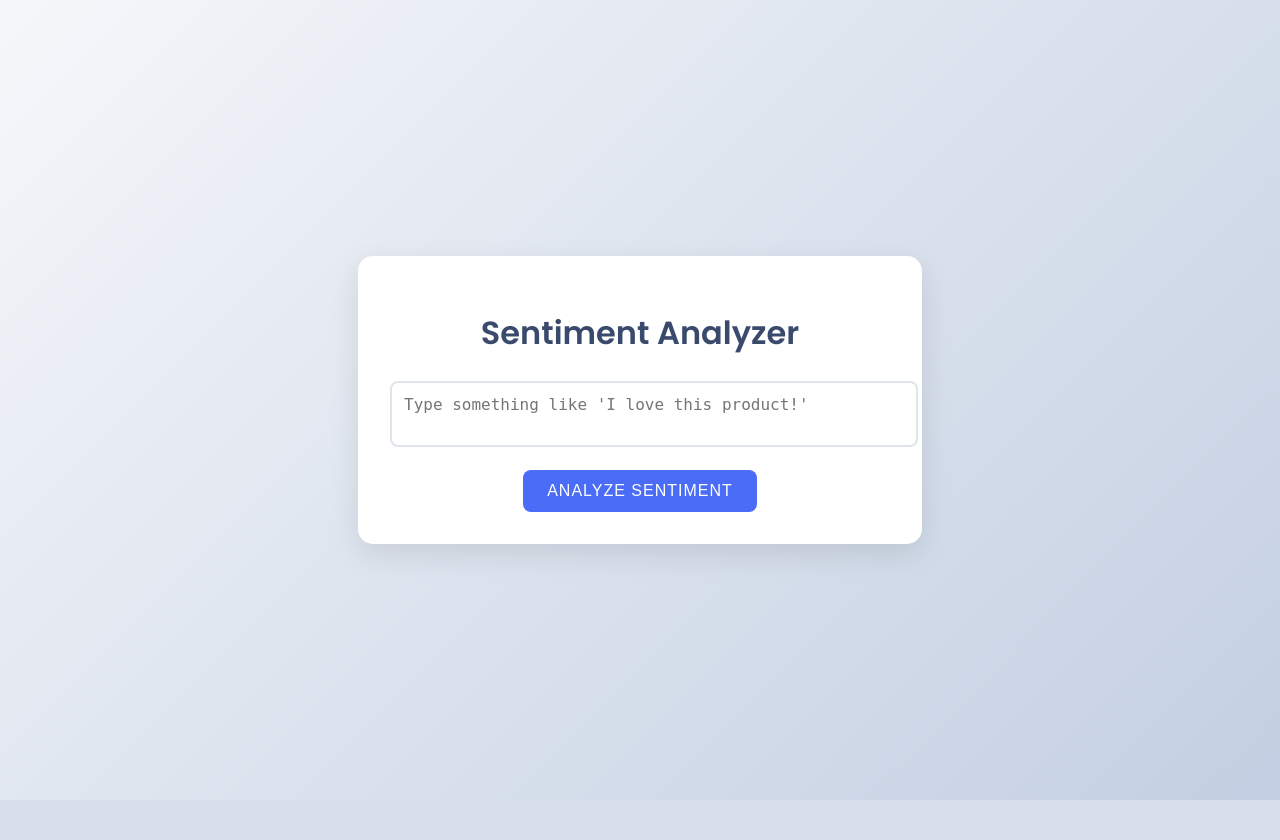
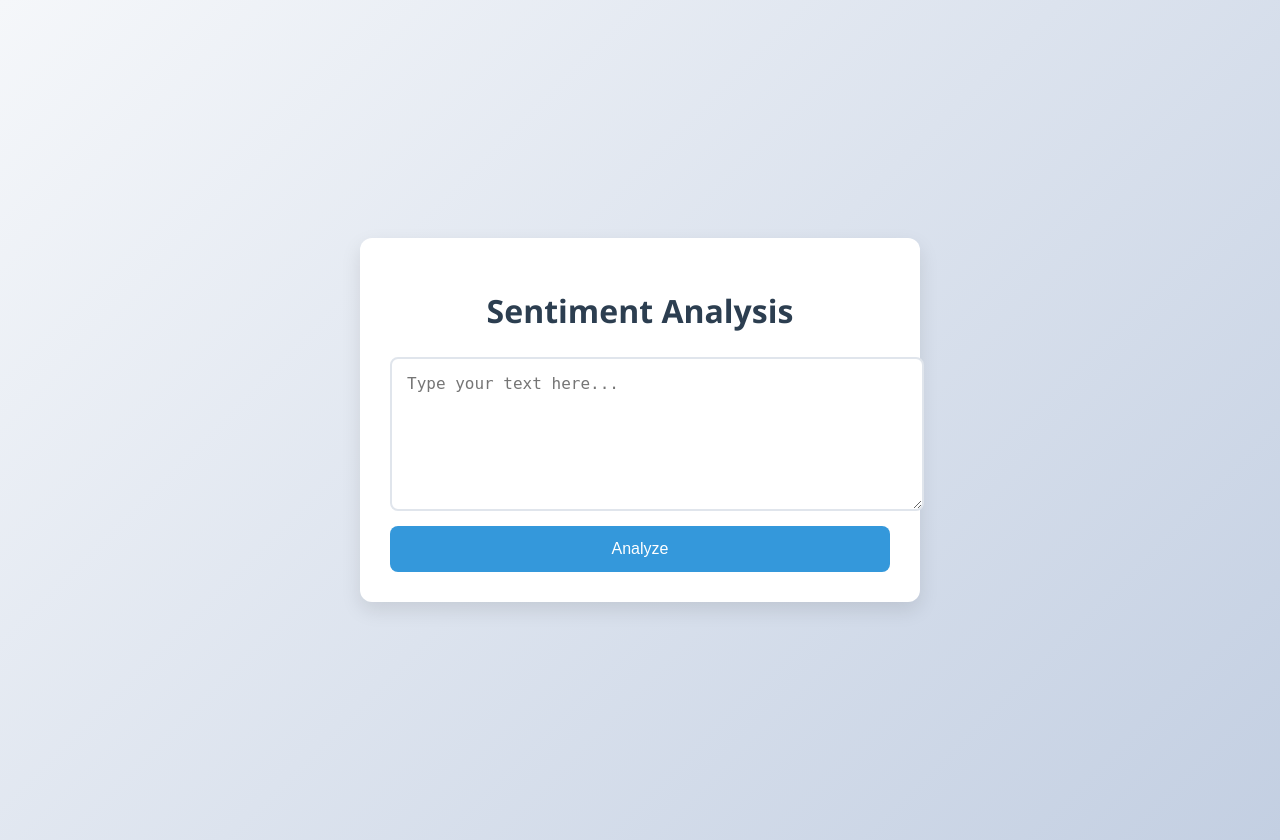
Before and after one commit to Swayam-04/sentiment, a Flask app: page / in a window 1280 px wide. Before the commit the page ends 800 px from the top, so only its background shows below. Run offline with Flask 2, Linux system fonts and the light colour scheme.

Commit message:
Update index.html

```diff
--- a/templates/index.html
+++ b/templates/index.html
@@ -2,155 +2,129 @@
 <html>
 <head>
     <title>Sentiment Analysis</title>
-  <link href="https://fonts.googleapis.com/css2?family=Poppins:wght@400;500;600&display=swap" rel="stylesheet">
     <style>
-    /* Modern Gradient Background */
+        /* Modern styling - all CSS embedded */
         body {
-      font-family: 'Poppins', sans-serif;
+            font-family: 'Segoe UI', Tahoma, Geneva, Verdana, sans-serif;
             background: linear-gradient(135deg, #f5f7fa 0%, #c3cfe2 100%);
             margin: 0;
-      padding: 0;
+            padding: 20px;
             min-height: 100vh;
             display: flex;
             justify-content: center;
             align-items: center;
         }
 
-    /* Card Design */
         .container {
             background: white;
-      border-radius: 15px;
-      box-shadow: 0 10px 30px rgba(0, 0, 0, 0.1);
-      padding: 2rem;
-      width: 90%;
+            border-radius: 12px;
+            box-shadow: 0 8px 20px rgba(0, 0, 0, 0.1);
+            padding: 30px;
+            width: 100%;
             max-width: 500px;
-      text-align: center;
         }
 
         h1 {
-      color: #3a4a6d;
-      margin-bottom: 1.5rem;
+            color: #2c3e50;
+            text-align: center;
+            margin-bottom: 25px;
             font-weight: 600;
         }
 
-    /* Input Styling */
+        form {
+            display: flex;
+            flex-direction: column;
+            gap: 15px;
+        }
+
         textarea {
             width: 100%;
-      padding: 12px;
+            padding: 15px;
             border: 2px solid #e0e5ec;
             border-radius: 8px;
             font-size: 16px;
-      resize: none;
-      margin-bottom: 1rem;
+            resize: vertical;
+            min-height: 120px;
             transition: all 0.3s ease;
         }
 
         textarea:focus {
             outline: none;
-      border-color: #4a6cf7;
-      box-shadow: 0 0 0 3px rgba(74, 108, 247, 0.1);
+            border-color: #3498db;
+            box-shadow: 0 0 0 3px rgba(52, 152, 219, 0.2);
         }
 
-    /* Button Styling */
         button {
-      background: #4a6cf7;
+            background: #3498db;
             color: white;
             border: none;
-      padding: 12px 24px;
+            padding: 14px 20px;
             border-radius: 8px;
             font-size: 16px;
+            font-weight: 500;
             cursor: pointer;
             transition: all 0.3s ease;
-      font-weight: 500;
-      text-transform: uppercase;
-      letter-spacing: 1px;
         }
 
         button:hover {
-      background: #3a5bd9;
+            background: #2980b9;
             transform: translateY(-2px);
         }
 
-    /* Result Display */
         .result {
-      margin-top: 2rem;
-      padding: 1rem;
+            margin-top: 20px;
+            padding: 15px;
             border-radius: 8px;
+            text-align: center;
             font-weight: 500;
-      display: none;
+            display: {% if sentiment %}block{% else %}none{% endif %};
         }
 
         .positive {
-      background: rgba(46, 204, 113, 0.2);
-      color: #2ecc71;
+            background: rgba(46, 204, 113, 0.15);
+            color: #27ae60;
+            border: 1px solid #2ecc71;
         }
 
         .neutral {
-      background: rgba(52, 152, 219, 0.2);
-      color: #3498db;
+            background: rgba(241, 196, 15, 0.15);
+            color: #f39c12;
+            border: 1px solid #f1c40f;
         }
 
         .negative {
-      background: rgba(231, 76, 60, 0.2);
-      color: #e74c3c;
+            background: rgba(231, 76, 60, 0.15);
+            color: #c0392b;
+            border: 1px solid #e74c3c;
         }
 
-    /* Responsive Design */
         @media (max-width: 600px) {
             .container {
-        width: 85%;
-        padding: 1.5rem;
+                padding: 20px;
             }
         }
     </style>
 </head>
 <body>
     <div class="container">
-    <h1>Sentiment Analyzer</h1>
-    <textarea id="text-input" placeholder="Type something like 'I love this product!'"></textarea>
-    <button onclick="analyzeSentiment()">Analyze Sentiment</button>
-    <div id="result" class="result"></div>
+        <h1>Sentiment Analysis</h1>
+        <form method="POST">
+            <textarea name="text" placeholder="Type your text here..." required>{% if text %}{{ text }}{% endif %}</textarea>
+            <button type="submit">Analyze</button>
+        </form>
+
+        {% if sentiment %}
+        <div class="result {{ sentiment.lower() }}">
+            <h3>Result: {{ sentiment }}</h3>
+            {% if sentiment == 'POSITIVE' %}
+                <p>😊 Positive sentiment detected!</p>
+            {% elif sentiment == 'NEUTRAL' %}
+                <p>😐 Neutral sentiment detected</p>
+            {% else %}
+                <p>😟 Negative sentiment detected</p>
+            {% endif %}
         </div>
-
-  <script>
-    function analyzeSentiment() {
-      const text = document.getElementById('text-input').value;
-      const resultDiv = document.getElementById('result');
-
-      // Show loading state
-      resultDiv.style.display = 'block';
-      resultDiv.className = 'result';
-      resultDiv.innerHTML = 'Analyzing...';
-
-      fetch('/analyze', {
-        method: 'POST',
-        headers: {
-          'Content-Type': 'application/json',
-        },
-        body: JSON.stringify({ text: text })
-      })
-      .then(response => response.json())
-      .then(data => {
-        resultDiv.className = 'result ' + data.sentiment.toLowerCase();
-        resultDiv.innerHTML = `
-          <h3>${data.sentiment} (${data.polarity.toFixed(2)})</h3>
-          <p>${getSentimentMessage(data.sentiment)}</p>
-        `;
-      })
-      .catch(error => {
-        resultDiv.className = 'result negative';
-        resultDiv.innerHTML = 'Error analyzing text. Please try again.';
-      });
-    }
-
-    function getSentimentMessage(sentiment) {
-      const messages = {
-        'POSITIVE': 'This sounds positive! 😊',
-        'NEUTRAL': 'This seems neutral. 😐',
-        'NEGATIVE': 'This sounds negative. 😟'
-      };
-      return messages[sentiment] || '';
-    }
-  </script>
+        {% endif %}
+    </div>
 </body>
 </html>
```
Lines whose indentation alone changed are shown as unchanged.
